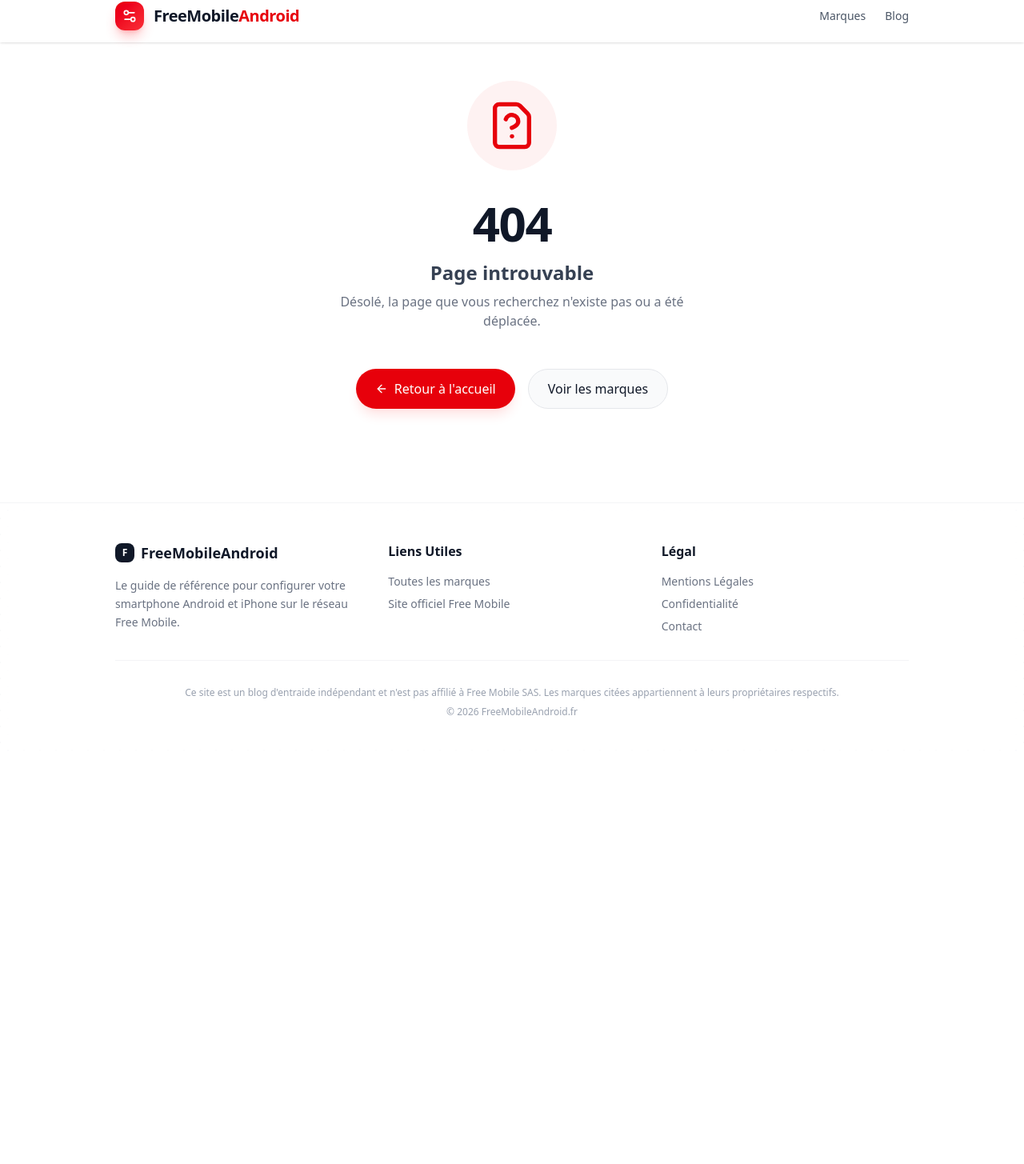
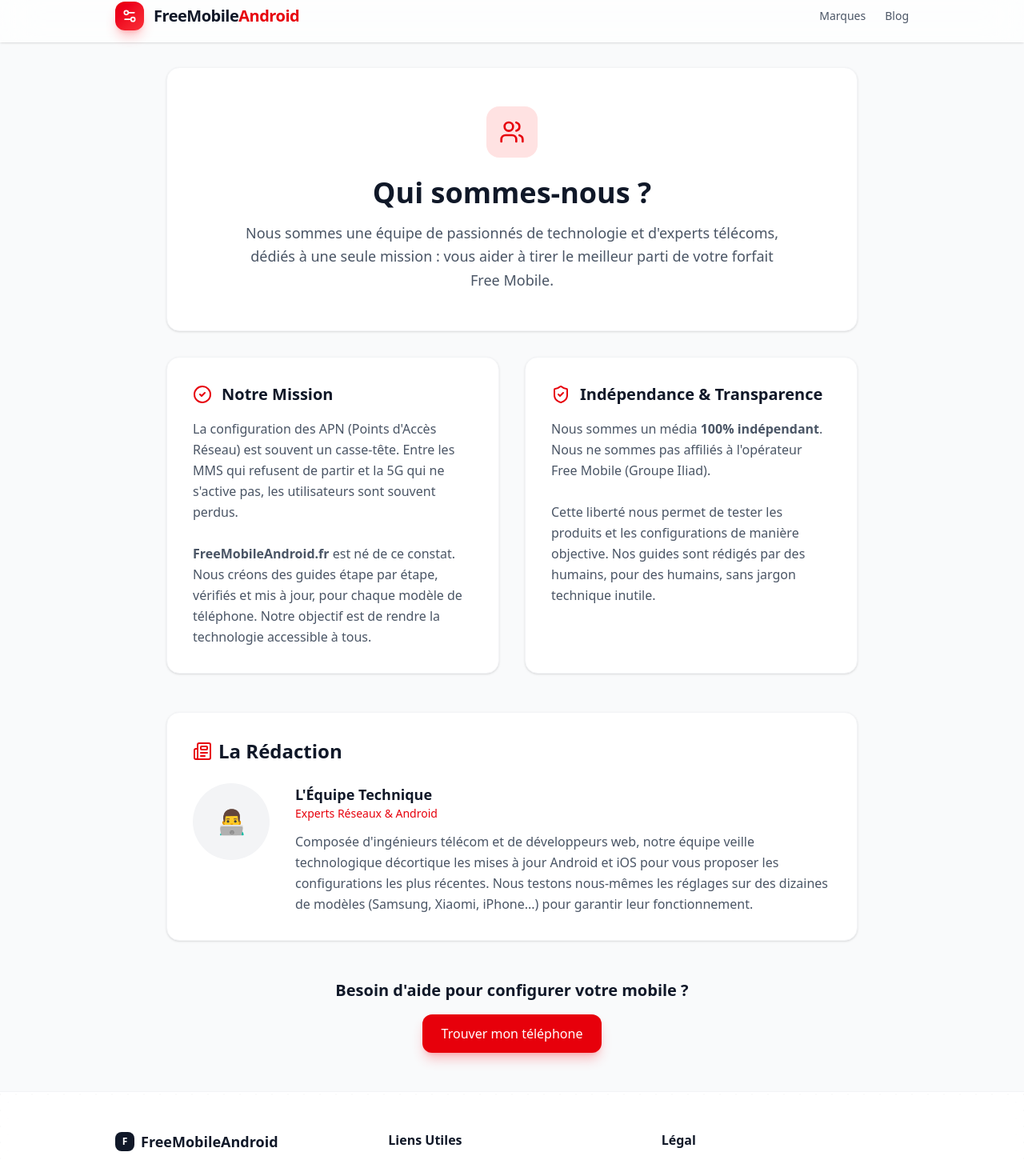
Before and after one commit to baguettecroissant/freemobileandroid, a Next.js app: page /qui-sommes-nous in a window 1280 px wide. Before the commit this address had no page. Shown: the part 12-1467 px from the top of the page at 80% size. Before the commit the page ends 958 px from the top, so only its background shows below. Built offline with nearby package versions, Linux system fonts and the light colour scheme.

Commit message:
feat: replace author name with team persona and add about page

```diff
--- a/app/blog/[slug]/page.tsx
+++ b/app/blog/[slug]/page.tsx
@@ -76,15 +76,15 @@ export default async function BlogPost({ params }: PageProps) {
                     </h1>
 
                     <div className="flex items-center justify-between border-t border-gray-200 pt-6">
-                        <div className="flex items-center gap-3">
-                            <div className="w-10 h-10 rounded-full bg-gray-200 flex items-center justify-center text-gray-600 font-bold">
+                        <Link href="/qui-sommes-nous" className="flex items-center gap-3 group">
+                            <div className="w-10 h-10 rounded-full bg-red-100 flex items-center justify-center text-red-600 font-bold group-hover:scale-105 transition-transform">
                                 {post.author.charAt(0)}
                             </div>
                             <div>
-                                <div className="font-bold text-gray-900">{post.author}</div>
-                                <div className="text-xs text-gray-500">Rédacteur Tech</div>
+                                <div className="font-bold text-gray-900 group-hover:text-red-600 transition-colors">{post.author}</div>
+                                <div className="text-xs text-gray-500">Rédacteurs Tech</div>
                             </div>
-                        </div>
+                        </Link>
                     </div>
                 </div>
             </div>
--- /dev/null
+++ b/app/qui-sommes-nous/page.tsx
@@ -0,0 +1,89 @@
+import { Metadata } from "next";
+import { Users, CheckCircle2, ShieldCheck, Newspaper } from "lucide-react";
+import Link from "next/link";
+
+export const metadata: Metadata = {
+    title: "Qui sommes-nous ? | FreeMobileAndroid",
+    description: "Découvrez qui se cache derrière FreeMobileAndroid.fr, le guide indépendant de référence pour configurer votre mobile sur le réseau Free.",
+};
+
+export default function AboutPage() {
+    return (
+        <main className="min-h-screen bg-gray-50 pt-24 pb-12">
+            <div className="max-w-4xl mx-auto px-4">
+
+                {/* Hero Section */}
+                <section className="bg-white rounded-2xl p-8 md:p-12 shadow-sm border border-gray-100 mb-8 text-center">
+                    <div className="w-16 h-16 bg-red-100 rounded-2xl flex items-center justify-center mx-auto mb-6 text-red-600">
+                        <Users size={32} />
+                    </div>
+                    <h1 className="text-3xl md:text-4xl font-bold text-gray-900 mb-4">
+                        Qui sommes-nous ?
+                    </h1>
+                    <p className="text-lg text-gray-600 leading-relaxed max-w-2xl mx-auto">
+                        Nous sommes une équipe de passionnés de technologie et d'experts télécoms, dédiés à une seule mission : vous aider à tirer le meilleur parti de votre forfait Free Mobile.
+                    </p>
+                </section>
+
+                {/* Notre Mission */}
+                <div className="grid grid-cols-1 md:grid-cols-2 gap-8 mb-12">
+                    <div className="bg-white p-8 rounded-2xl border border-gray-100 shadow-sm">
+                        <div className="flex items-center gap-3 mb-4 text-gray-900">
+                            <CheckCircle2 className="text-red-600" />
+                            <h2 className="text-xl font-bold">Notre Mission</h2>
+                        </div>
+                        <p className="text-gray-600 leading-relaxed">
+                            La configuration des APN (Points d'Accès Réseau) est souvent un casse-tête. Entre les MMS qui refusent de partir et la 5G qui ne s'active pas, les utilisateurs sont souvent perdus.
+                            <br /><br />
+                            <strong>FreeMobileAndroid.fr</strong> est né de ce constat. Nous créons des guides étape par étape, vérifiés et mis à jour, pour chaque modèle de téléphone. Notre objectif est de rendre la technologie accessible à tous.
+                        </p>
+                    </div>
+
+                    <div className="bg-white p-8 rounded-2xl border border-gray-100 shadow-sm">
+                        <div className="flex items-center gap-3 mb-4 text-gray-900">
+                            <ShieldCheck className="text-red-600" />
+                            <h2 className="text-xl font-bold">Indépendance & Transparence</h2>
+                        </div>
+                        <p className="text-gray-600 leading-relaxed">
+                            Nous sommes un média <strong>100% indépendant</strong>. Nous ne sommes pas affiliés à l'opérateur Free Mobile (Groupe Iliad).
+                            <br /><br />
+                            Cette liberté nous permet de tester les produits et les configurations de manière objective. Nos guides sont rédigés par des humains, pour des humains, sans jargon technique inutile.
+                        </p>
+                    </div>
+                </div>
+
+                {/* L'Équipe */}
+                <section className="bg-white rounded-2xl p-8 border border-gray-100 shadow-sm mb-12">
+                    <h2 className="text-2xl font-bold text-gray-900 mb-6 flex items-center gap-2">
+                        <Newspaper className="w-6 h-6 text-red-600" />
+                        La Rédaction
+                    </h2>
+                    <div className="flex flex-col md:flex-row gap-8 items-center md:items-start">
+                        <div className="w-24 h-24 bg-gray-100 rounded-full flex items-center justify-center text-3xl shrink-0">
+                            👨‍💻
+                        </div>
+                        <div>
+                            <h3 className="text-lg font-bold text-gray-900">L'Équipe Technique</h3>
+                            <p className="text-sm text-red-600 font-medium mb-3">Experts Réseaux & Android</p>
+                            <p className="text-gray-600 leading-relaxed">
+                                Composée d'ingénieurs télécom et de développeurs web, notre équipe veille technologique décortique les mises à jour Android et iOS pour vous proposer les configurations les plus récentes. Nous testons nous-mêmes les réglages sur des dizaines de modèles (Samsung, Xiaomi, iPhone...) pour garantir leur fonctionnement.
+                            </p>
+                        </div>
+                    </div>
+                </section>
+
+                {/* CTA */}
+                <div className="text-center">
+                    <h3 className="text-xl font-bold text-gray-900 mb-4">Besoin d'aide pour configurer votre mobile ?</h3>
+                    <Link
+                        href="/"
+                        className="inline-flex items-center justify-center px-6 py-3 bg-red-600 text-white font-medium rounded-xl hover:bg-red-700 transition-colors shadow-lg shadow-red-500/30"
+                    >
+                        Trouver mon téléphone
+                    </Link>
+                </div>
+
+            </div>
+        </main>
+    );
+}
--- a/components/Layout.tsx
+++ b/components/Layout.tsx
@@ -57,6 +57,7 @@ export function Footer() {
                     <div>
                         <h4 className="font-semibold text-gray-900 mb-4">Légal</h4>
                         <ul className="space-y-2 text-sm text-gray-500">
+                            <li><Link href="/qui-sommes-nous" className="hover:text-red-600 transition-colors">Qui sommes-nous ?</Link></li>
                             <li><span className="cursor-pointer hover:text-red-600 transition-colors">Mentions Légales</span></li>
                             <li><span className="cursor-pointer hover:text-red-600 transition-colors">Confidentialité</span></li>
                             <li><span className="cursor-pointer hover:text-red-600 transition-colors">Contact</span></li>
--- a/data/posts.ts
+++ b/data/posts.ts
@@ -16,7 +16,7 @@ export const posts: BlogPost[] = [
     title: "Pourquoi la 5G Free Mobile ne fonctionne pas sur mon téléphone ?",
     excerpt: "Vous avez un forfait 5G et un smartphone compatible, mais vous restez bloqué en 4G ? Voici les 3 raisons principales et comment les résoudre.",
     date: "2026-02-07",
-        author: "Wade",
+    author: "L'Équipe FreeMobileAndroid",
     readTime: "5 min",
     category: "Dépannage",
     content: `
@@ -55,7 +55,7 @@ export const posts: BlogPost[] = [
     title: "APN 'free' vs 'mmsfree' : Lequel choisir ?",
     excerpt: "Confusion totale entre les deux APN de Free ? On vous explique pourquoi il en faut deux et comment éviter les erreurs courantes.",
     date: "2026-02-05",
-        author: "Wade",
+    author: "L'Équipe FreeMobileAndroid",
     readTime: "3 min",
     category: "Configuration",
     content: `
```
Lines whose indentation alone changed are shown as unchanged.
